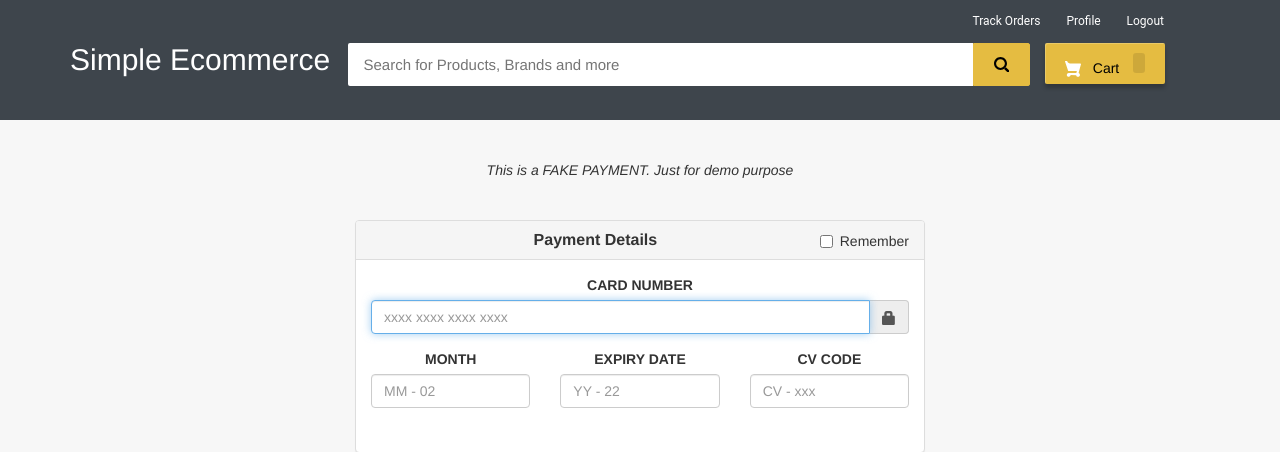
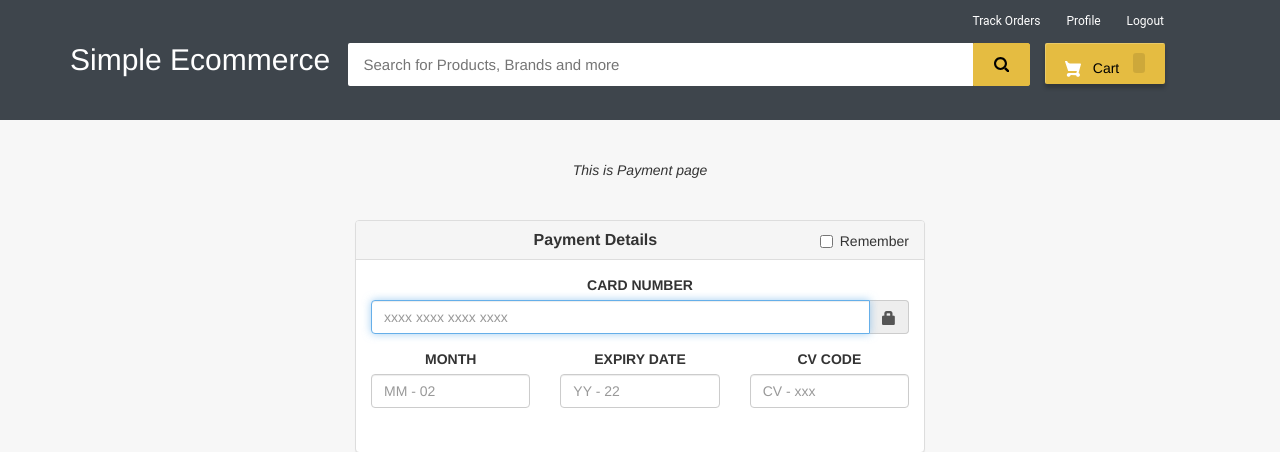
Before and after one commit to HasanAlMamun7/CSE-322, a Django app: template templates/ecom/payment.html in a window 1280 px wide. Shown: the top 452 px of the page. Run offline with Django 3.2, Linux system fonts and the light colour scheme; the template is opened without the code that fills it, so the values that code supplies are empty; some libraries are stand-ins or nearby versions.

Commit message:
edit title

```diff
--- a/templates/ecom/payment.html
+++ b/templates/ecom/payment.html
@@ -12,7 +12,7 @@
 .pl-ziro { padding-left: 0px; }
 </style>
 <br><br>
-<center><i>This is a FAKE PAYMENT. Just for demo purpose</i></center>
+<center><i>This is Payment page</i></center>
 <br><br>
 <div class="container" style="text-align:center; padding-left:300px;">
     <div class="row">
```
